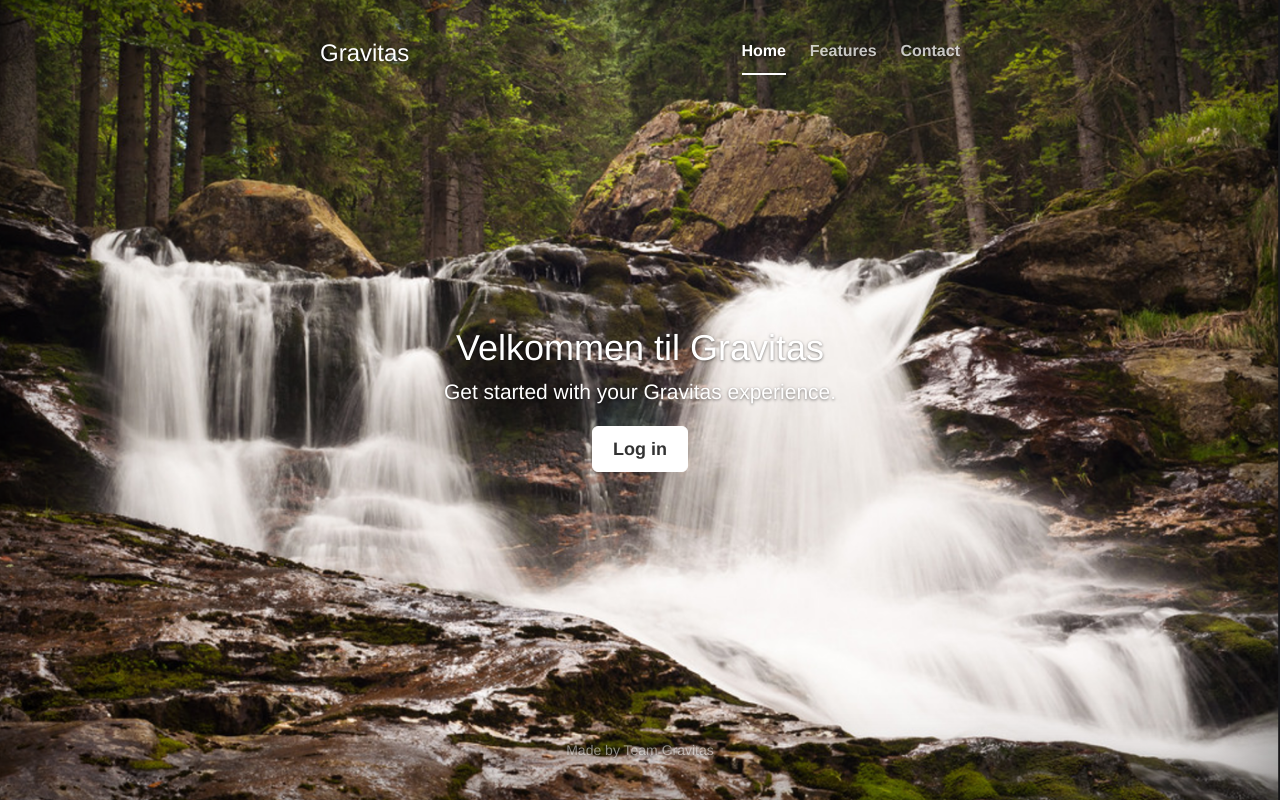
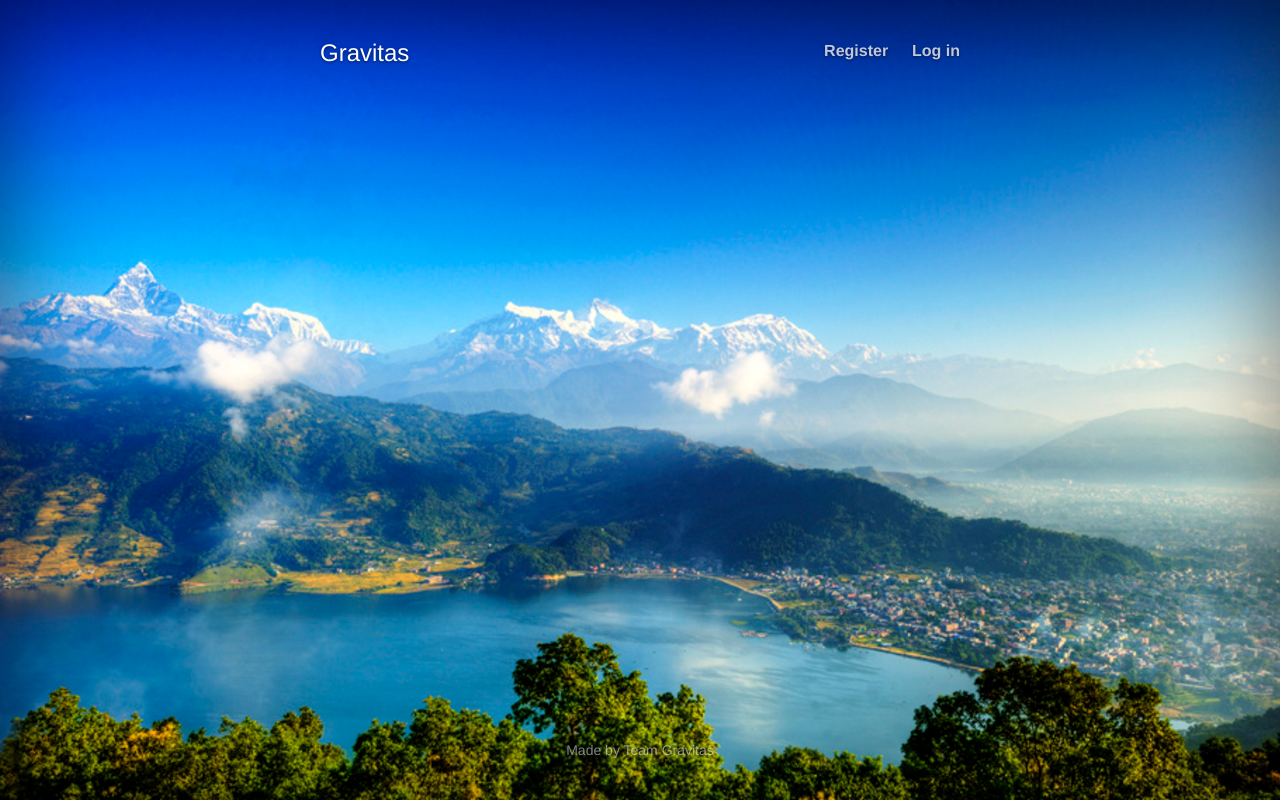
Before and after one commit to Sirikam/Gravitas, a Django app: page / in a window 1280 px wide. Run offline with Django 3.2, Linux system fonts and the light colour scheme; parts of the project's set-up code (start-up, migrations or seed data) failed here and were passed over; some libraries are stand-ins or nearby versions.

Commit message:
Merge branch 'master' of C:\Users\Eier\Gravitas with conflicts.

```diff
--- a/apps/staticpages/urls.py
+++ b/apps/staticpages/urls.py
@@ -1,6 +1,11 @@
 from django.conf.urls import url
 from . import views
 
+from django.conf.urls import url
+from django.contrib import admin
+from django.contrib.auth import views as auth_views
+
 urlpatterns = [
-
+    url(r'^$', views.index, name='index'),
+    url(r'^login/$', views.login, name='login')
 ]
--- a/apps/staticpages/views.py
+++ b/apps/staticpages/views.py
@@ -4,10 +4,14 @@ from django.shortcuts import render
 from django.http import HttpResponse
 from django.template import Context, loader
 from django.views.generic import TemplateView
-from django.views import View
-from django.shortcuts import render_to_response
-from django.template import RequestContext
-
 
 def index(request):
-    return render_to_response('staticpages/main.html')
+    template = loader.get_template("../templates/staticpages/main.html")
+    return HttpResponse(template.render())
+
+class home(TemplateView):
+    template = loader.get_template("../templates/staticpages/main.html")
+
+def login(request):
+    template = loader.get_template("../templates/staticpages/login.html")
+    return HttpResponse(template.render())
--- a/static/css/cover.css
+++ b/static/css/cover.css
@@ -1,6 +1,7 @@
 /*
  * Globals
  */
+
 
 /* Links */
 a,
@@ -27,8 +28,7 @@ a:hover {
 html,
 body {
   height: 100%;
-  background-image: url("../img/cover3.png");
-    background-size:cover;
+  background-image: url('../img/cover4.png');
 }
 body {
   color: #fff;
--- a/templates/staticpages/main.html
+++ b/templates/staticpages/main.html
@@ -1,6 +1,7 @@
 <!DOCTYPE html>
 <html lang="en">
   <head>
+      {% load staticfiles %}
       <meta charset="utf-8">
       <meta http-equiv="X-UA-Compatible" content="IE=edge">
       <meta name="viewport" content="width=device-width, initial-scale=1">
@@ -17,8 +18,6 @@
       <!-- Custom styles for this template -->
       <link href="../../static/css/cover.css" rel="stylesheet">
       <link href="../../static/js/random-cover.js" rel="script">
-
-
 
       <!-- HTML5 shim and Respond.js for IE8 support of HTML5 elements and media queries -->
       <!--[if lt IE 9]>
@@ -40,21 +39,25 @@
               <h3 class="masthead-brand">Gravitas</h3>
               <nav>
                 <ul class="nav masthead-nav">
-                  <li class="active"><a href="#">Home</a></li>
-                  <li><a href="#">Features</a></li>
-                  <li><a href="#">Contact</a></li>
+                  {% if user.is_authenticated %}
+                    <li class="navbar-text">Welcome, {{ user.username }}!</li>
+                    <li><a href="...">Logout</a></li>
+                   {% else %}
+                    <li><a href="...">Register</a></li>
+                    <li><a href="{%  url 'login' %}">Log in</a></li>
+                   {% endif %}
                 </ul>
               </nav>
             </div>
+          <div>
+              {% block title %}
+              {% endblock %}
+
+          </div>
           </div>
 
-          <div class="inner cover">
-            <h1 class="cover-heading">Velkommen til Gravitas</h1>
-            <p class="lead">Get started with your Gravitas experience.</p>
-            <p class="lead">
-              <a href="#" class="btn btn-lg btn-default">Log in</a>
-            </p>
-          </div>
+          {% block content %}
+          {% endblock %}
 
           <div class="mastfoot">
             <div class="inner">
```
Also changed, not shown: static/js/random-cover.js (+5 -12 lines), templates/staticpages/login.html (added, +13 -0 lines). Lines whose indentation alone changed are shown as unchanged.
